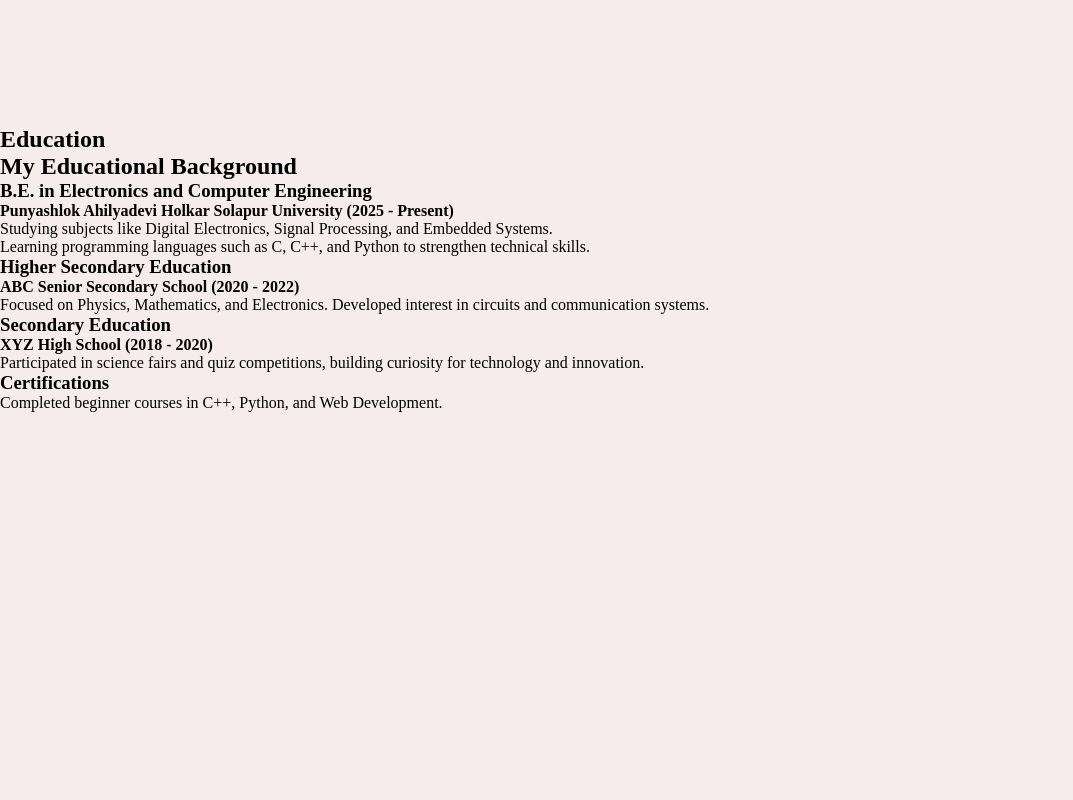
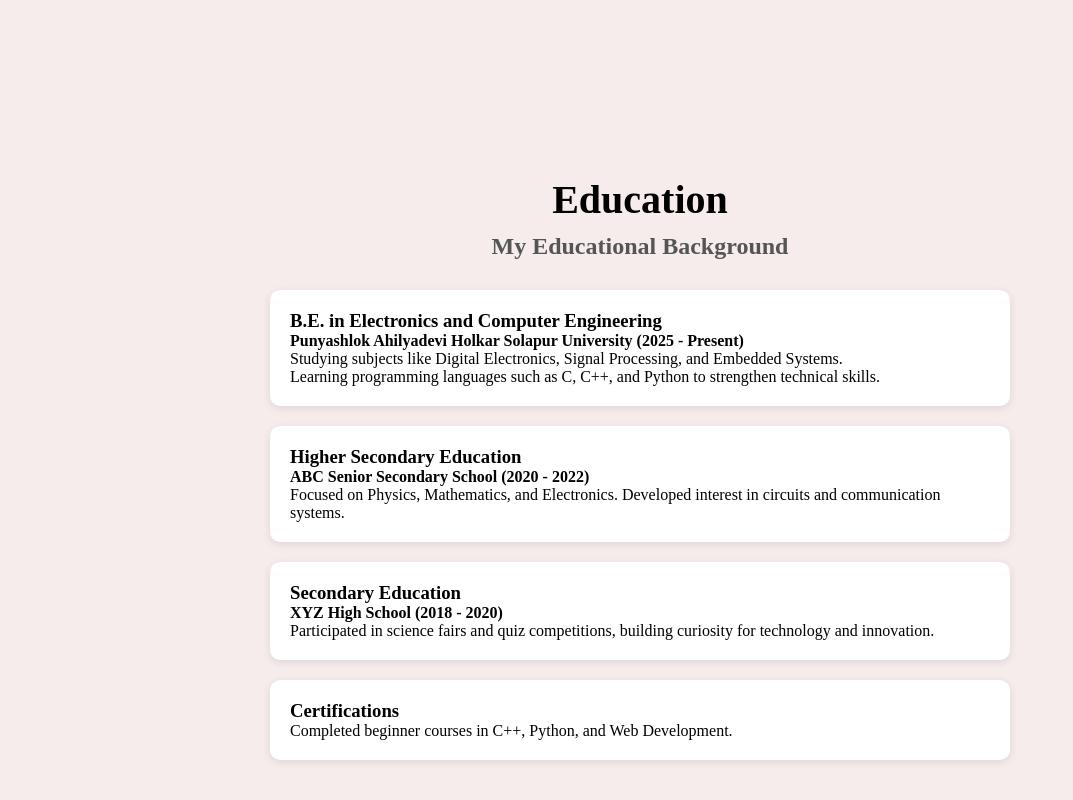
Before and after one commit to sanskarlobhe514-cmd/portfolio, a plain HTML site: page index.html in a window 1280 px wide. Shown: the part 714-1514 px from the top of the page, without its empty margins (0-1073 px from the left). Before the commit the page ends 1126 px from the top, so only its background shows below. Drawn offline with Linux system fonts and the light colour scheme.

Commit message:
Update portsanskar.css

```diff
--- a/portsanskar.css
+++ b/portsanskar.css
@@ -5,6 +5,7 @@
 }
 body{
     background-color: rgb(246, 236, 236);
+
 }
 .navbar{
     background-color: black;
@@ -67,3 +68,24 @@ gap: 100px;
 a{
     text-decoration: none;
 }
+.education {
+            text-align: center;
+            padding: 50px 20px;
+        }
+        .education h1 {
+            font-size: 2.5em;
+            margin-bottom: 10px;
+        }
+        .education h2 {
+            color: #555;
+            margin-bottom: 30px;
+        }
+        .edu-box {
+            background-color: white;
+            max-width: 700px;
+            margin: 20px auto;
+            padding: 20px;
+            border-radius: 10px;
+            box-shadow: 0 2px 8px rgba(0,0,0,0.1);
+            text-align: left;
+        }
```
